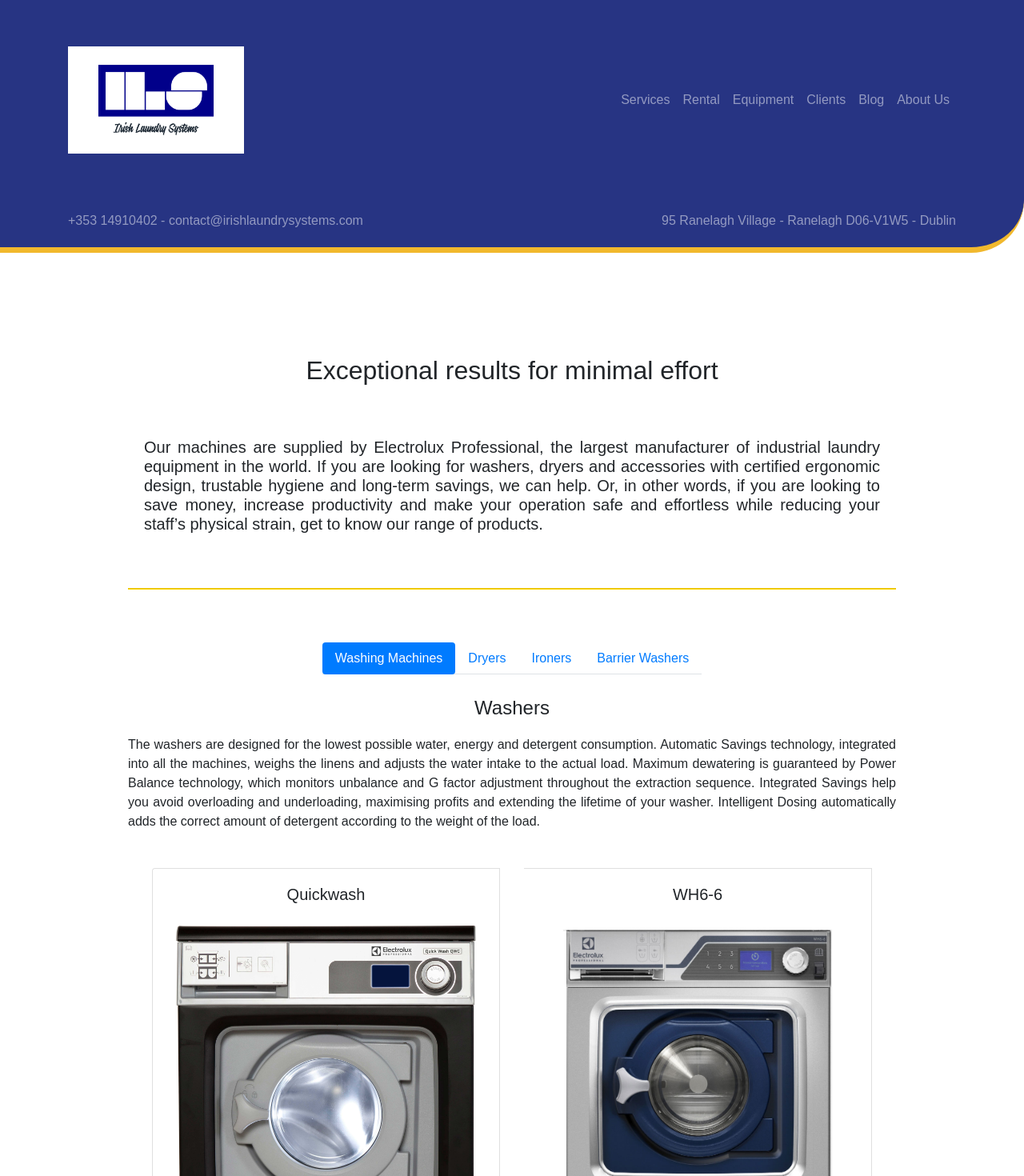
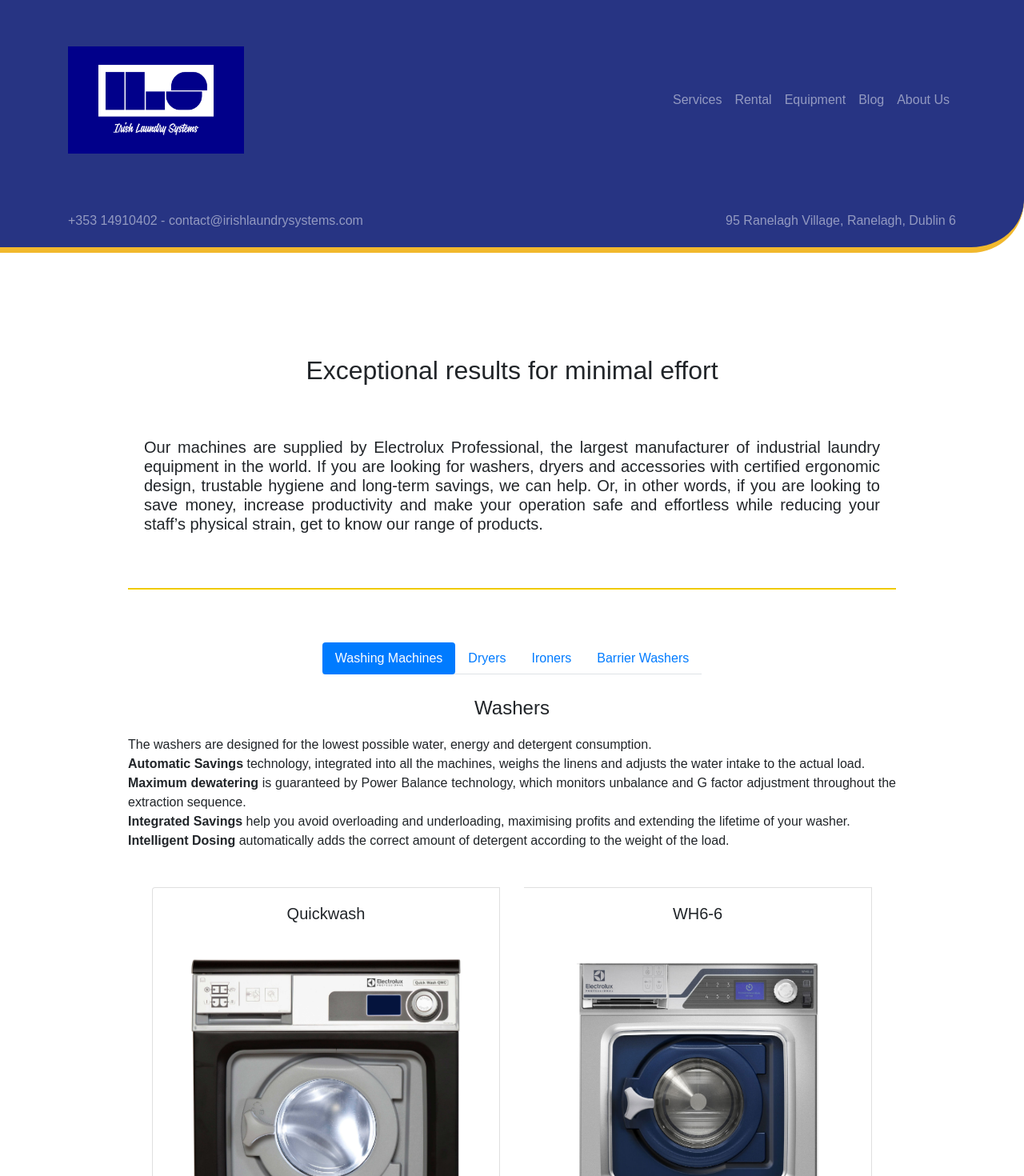
Before and after one commit to RaphaelQSmith/irish-laundry-system, a Next.js app: page /equipment in a window 1280 px wide. Shown: the top 1470 px of the page at 80% size. Built offline with nearby package versions, Linux system fonts and the light colour scheme.

Commit message:
Footer logo and text adjustmens, Hide Clients page

```diff
--- a/pages/components/Footer.tsx
+++ b/pages/components/Footer.tsx
@@ -11,7 +11,7 @@
                         <br/>
                         <div>
                             <img
-                                src="/electroluxPartnerWhite.png" style={{ width: '18rem' }}
+                                src="/electroluxPartner.png" style={{ width: '18rem' }}
                             />
                         </div>
                         <div className={styles.footerLink}>
@@ -21,10 +21,11 @@
                         <div>
                             <Navbar.Text className={styles.footerLink}>
                                 <h5>Irish Laundry Systems</h5>
-                                Phone: +353 14910402 <br />
-                                Email - contact@irishlaundrysystems.com<br />
-                                Address: 95 Ranelagh Village, Ranelagh D06-V1W5 <br/>
-                                Dublin – Ireland <br/>
+                                95 Ranelagh Village<br/>
+                                Ranelagh<br/>
+                                Dublin 6<br/>
+                                D06-V1W5<br/>
+                                Dublin – Ireland<br/>
                             </Navbar.Text>
                         </div>
                     </div>
--- a/pages/components/Header.tsx
+++ b/pages/components/Header.tsx
@@ -1,5 +1,5 @@
 import React, { useState } from 'react'
-import { Collapse, Nav, Navbar, Container, NavbarBrand, NavItem, NavLink, NavDropdown } from 'react-bootstrap';
+import { Nav, Navbar, Container} from 'react-bootstrap';
 
 export default function Header() {
     const [collapsed, setCollapsed] = useState(true);
@@ -17,13 +17,13 @@
                     width: "100%"
                 }}>
                 <Container>
-                    <Navbar.Brand href="/"><img style={{ width: "220px" }} src="/logo_size.jpg" alt="" /></Navbar.Brand>
+                    <Navbar.Brand href="/"><img style={{ width: "220px" }} src="/logo_size_invert.jpg" alt="" /></Navbar.Brand>
 
                         <Nav className="ms-auto">
                             <Nav.Link style={{color: "white !important"}} href="/services">Services</Nav.Link>
                             <Nav.Link style={{color: "white !important"}} href="/rental">Rental</Nav.Link>
                             <Nav.Link style={{color: "white !important"}} href="/equipment">Equipment</Nav.Link>
-                            <Nav.Link style={{color: "white !important"}} href="/clients">Clients</Nav.Link>
+                            {/* <Nav.Link style={{color: "white !important"}} href="/clients">Clients</Nav.Link> */}
                             <Nav.Link style={{color: "white !important"}} href="/blog">Blog</Nav.Link>
                             <Nav.Link style={{color: "white !important"}} href="/aboutus">About Us</Nav.Link>
                         </Nav>
@@ -46,7 +46,7 @@
                         +353 14910402 -
                         contact@irishlaundrysystems.com
                     </h6>
-                    <h6 className="navbar-text">95 Ranelagh Village - Ranelagh D06-V1W5 - Dublin</h6>
+                    <h6 className="navbar-text">95 Ranelagh Village, Ranelagh, Dublin 6</h6>
 
                 </Container>
 
--- a/pages/equipment.tsx
+++ b/pages/equipment.tsx
@@ -33,44 +33,45 @@
                 <Tab eventKey="home" title="Washing Machines">
                     <div>
                         <p><h4 style={{ textAlign: "center", margin: "20px 0" }}> Washers</h4>
-                            The washers are designed for the lowest possible water, energy and detergent consumption.
-                        Automatic Savings technology, integrated into all the machines, weighs the linens and adjusts
-                        the water intake to the actual load. Maximum dewatering is guaranteed by Power Balance technology,
+                            The washers are designed for the lowest possible water, energy and detergent consumption.<br />
+                            <b>Automatic Savings</b> technology, integrated into all the machines, weighs the linens and adjusts
+                        the water intake to the actual load.<br /> <b>Maximum dewatering</b> is guaranteed by Power Balance technology,
                         which monitors unbalance and G factor adjustment throughout the extraction sequence.
-                        Integrated Savings help you avoid overloading and underloading, maximising profits and extending
-                        the lifetime of your washer. Intelligent Dosing automatically
+                        <br /> <b>Integrated Savings</b> help you avoid overloading and underloading, maximising profits and extending
+                        the lifetime of your washer.<br /> <b>Intelligent Dosing</b> automatically
                         adds the correct amount of detergent according to the weight of the load.
                         </p>
                         <CardGroup className={styles.equipRows}>
 
                             <Card className={styles.equipCard} >
                                 <Card.Title>Quickwash</Card.Title>
-                                <Card.Img variant="top" src="/WashMach/Quickwash.jpg" />
+
                                 <Card.Body>
+                                    <Card.Img variant="top" src="/WashMach/Quickwash.jpg" />
                                 </Card.Body>
                             </Card>
                             <Card className={styles.equipCard}>
                                 <Card.Title>WH6-6</Card.Title>
-                                <Card.Img variant="top" src="/WashMach/WH6-6.jpg" />
                                 <Card.Body>
+                                    <Card.Img variant="top" src="/WashMach/WH6-6.jpg" />
                                 </Card.Body>
                             </Card>
                             <Card className={styles.equipCard}>
                                 <Card.Title>WH6-8</Card.Title>
+                                <Card.Body>
                                 <Card.Img variant="top" src="/WashMach/WH6-8.jpg" />
-                                <Card.Body>
                                 </Card.Body>
                             </Card>
                             <Card className={styles.equipCard}>
                                 <Card.Title>WH6-11</Card.Title>
+                                <Card.Body>
                                 <Card.Img variant="top" src="/WashMach/WH6-11.jpg" />
-                                <Card.Body>
                                 </Card.Body>
                             </Card>
                             <Card className={styles.equipCard} >
                                 <Card.Title>WH6-14</Card.Title>
-                                <Card.Img variant="top" src="/WashMach/WH6-14.jpg" />
                                 <Card.Body>
+                                    <Card.Img variant="top" src="/WashMach/WH6-14.jpg" />
                                 </Card.Body>
                             </Card>
                             <Card className={styles.equipCard}>
--- a/pages/rental.tsx
+++ b/pages/rental.tsx
@@ -1,5 +1,5 @@
 import styles from '../styles/Home.module.css'
-import { Button, Card, Carousel, Container } from 'react-bootstrap'
+import { Card, Carousel, Container } from 'react-bootstrap'
 import React from 'react'
 
 export default function rental() {
@@ -21,8 +21,7 @@
             </Card>
             <hr className={styles.hrLines} />
             <div>
-                <Container>
-                    <Carousel fade className={styles.rentalCarrousel}>
+                    <Carousel variant="dark" className={styles.rentalCarrousel}>
                         <Carousel.Item>
                             <img
                                 className="d-block w-100"
@@ -73,7 +72,6 @@
                             />
                         </Carousel.Item>
                     </Carousel>
-                </Container>
             </div>
         </div>
     )
```
Also changed, not shown: public/top_logo.png (deleted).
